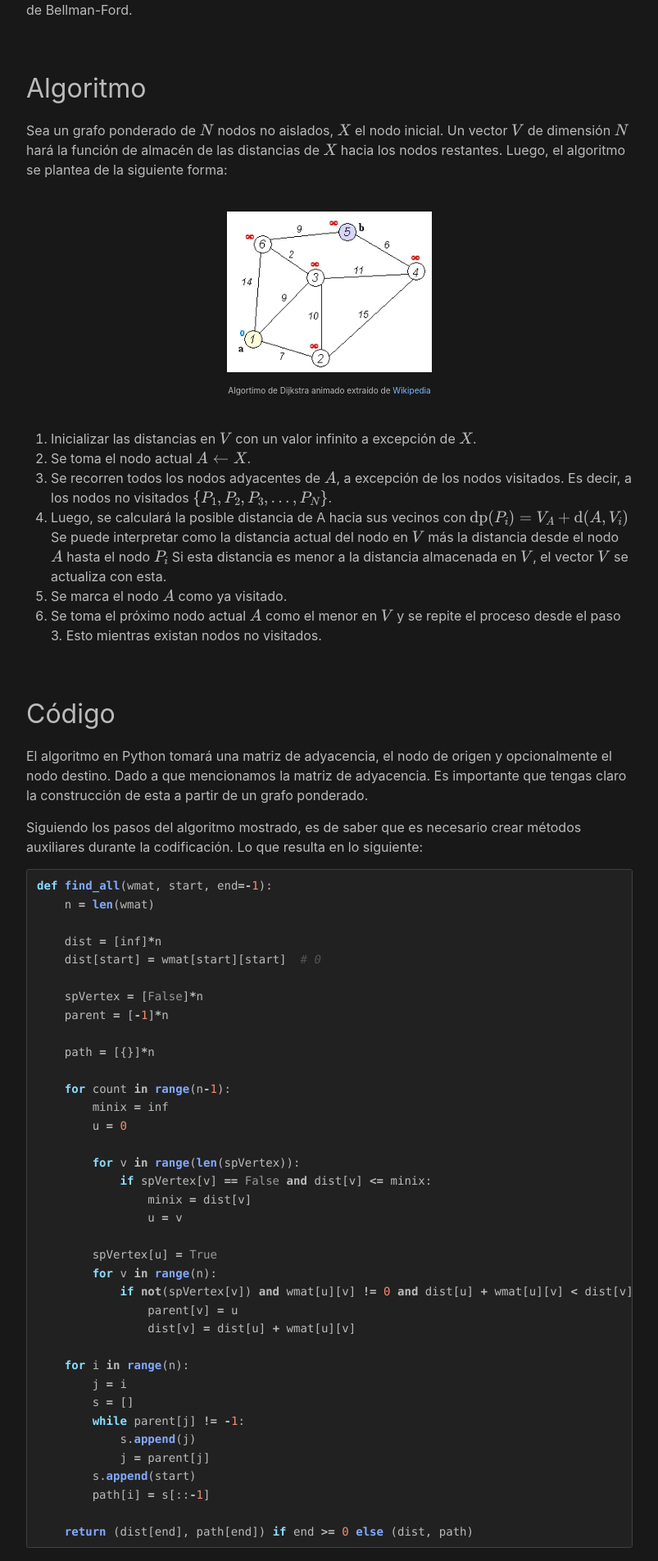
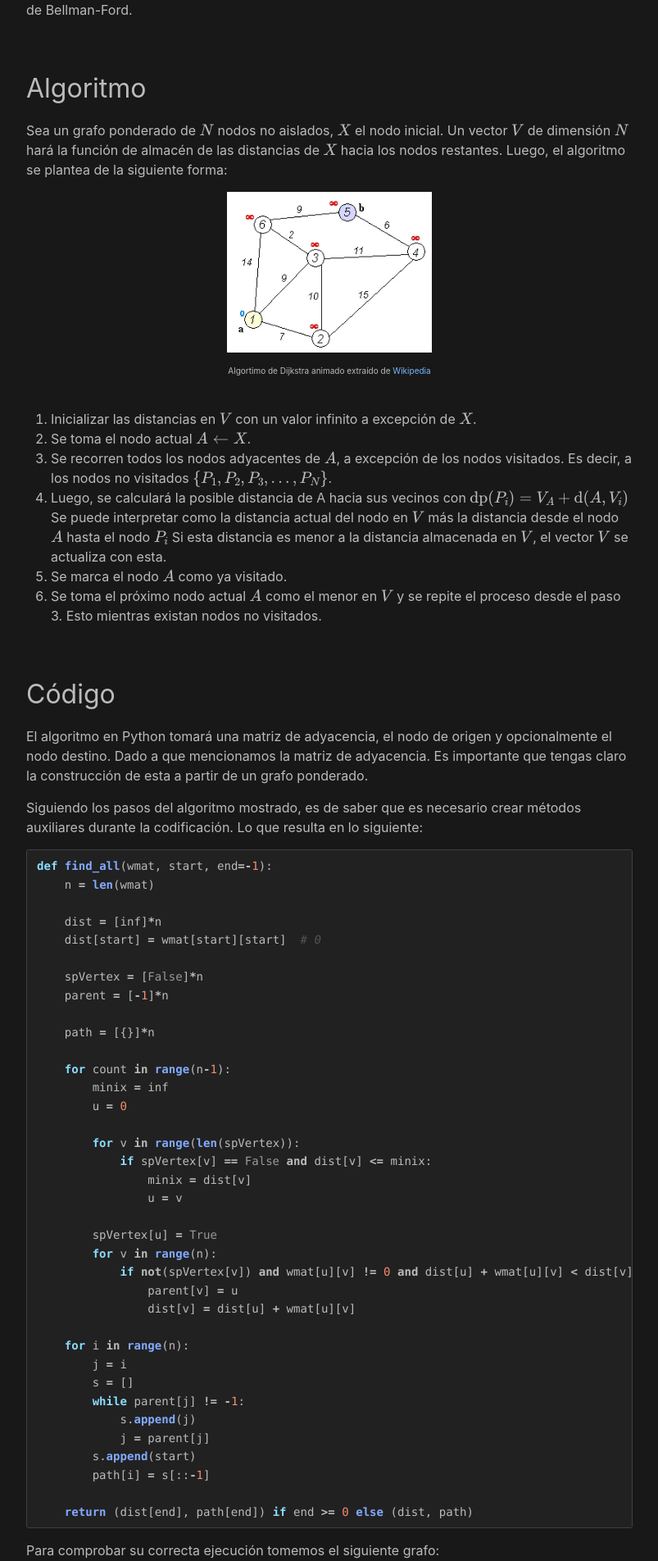
Before and after one commit to crixodia/my-blog, a Jekyll site: the page built from _posts/2021-04-20-python-dijkstra.markdown, in a window 1280 px wide. Shown: the part 819-2723 px from the top of the page at 82% size, without its empty margins (238-1041 px from the left). Built offline with Jekyll 4.4.1, drawn with Linux system fonts in a browser that asks for light colours; nearby versions of some CDN libraries; comment, search, counter and statistics services are not loaded.

Commit message:
Image padding fixed

```diff
--- a/_posts/2021-04-08-nary-family-tree.markdown
+++ b/_posts/2021-04-08-nary-family-tree.markdown
@@ -1,6 +1,6 @@
 ---
 layout: post
-title: "Árbol genealógico familiar en java - Árboles n-arios"
+title: "Árbol genealógico familiar en java: árboles n-arios"
 date: 2021-04-09 15:14:00 -0500
 categories: structures java tutorial gui
 language: es
--- a/_posts/2021-04-11-java-game-of-life.markdown
+++ b/_posts/2021-04-11-java-game-of-life.markdown
@@ -1,6 +1,6 @@
 ---
 layout: post
-title: "Programando el juego de la vida en Java"
+title: "El juego de la vida en Java"
 date: 2021-04-11 11:55:00 -0500
 categories: structures java challenge gui
 language: es
--- a/_posts/2021-04-20-python-dijkstra.markdown
+++ b/_posts/2021-04-20-python-dijkstra.markdown
@@ -6,6 +6,8 @@ categories: algorithm python tutorial wiki
 language: es
 image: /assets/images/thumbnail-dijkstra.webp
 ---
+{%- assign graph = "/assets/images/posts/wgraph.webp" -%}
+{%- assign dijkstra = "/assets/images/posts/dijkstra-animation.webp" -%}
 <script src="https://polyfill.io/v3/polyfill.min.js?features=es6"></script>
 <script id="MathJax-script" async src="https://cdn.jsdelivr.net/npm/mathjax@3.0.1/es5/tex-mml-chtml.js"></script>
 
@@ -26,8 +28,7 @@ La idea radica en explorar todos los caminos más cortos desde el vértice orige
 
 Sea un grafo ponderado de $$ N $$ nodos no aislados, $$X$$ el nodo inicial. Un vector $$V$$ de dimensión $$N$$ hará la función de almacén de las distancias de $$X$$ hacia los nodos restantes. Luego, el algoritmo se plantea de la siguiente forma:
 
-<br>
-{%- assign dijkstra = "/assets/images/posts/dijkstra-animation.webp" -%}
+
 <img src="{{- dijkstra | relative_url -}}" alt="Algoritmo de Dijkstra animado" width="250px" style="display:block; margin-left: auto; margin-right:auto;">
 <div style="font-size: x-small; text-align:center;">Algortimo de Dijkstra animado extraído de <a href="https://en.wikipedia.org/wiki/Dijkstra%27s_algorithm#/media/File:Dijkstra_Animation.gif" title="Wikipedia">Wikipedia</a>
 </div>
@@ -87,9 +88,7 @@ def find_all(wmat, start, end=-1):
 
 Para comprobar su correcta ejecución tomemos el siguiente grafo:
 
-<br>
-{%- assign graph = "/assets/images/posts/wgraph.webp" -%}
-<img src="{{-graph | relative_url -}}" alt="Grafo ponderado" style="display:block; margin-left: auto; margin-right:auto;">
+<img src="{{- graph | relative_url -}}" alt="Grafo ponderado" style="display:block; margin-left: auto; margin-right:auto;">
 
 Cuya matriz de adyacencia es:
 <p>
```
Also changed, not shown: _posts/2021-04-30-utterances-guide.markdown (+3 -6 lines).
